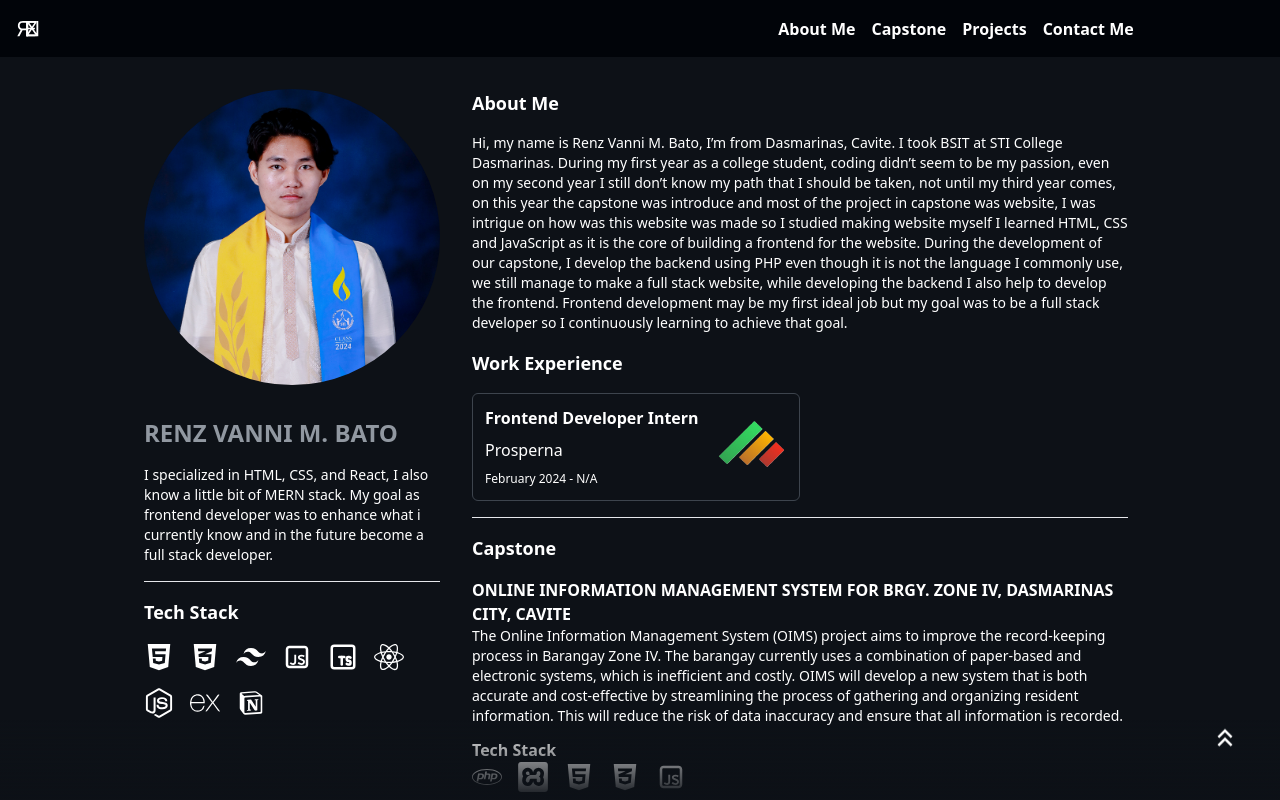
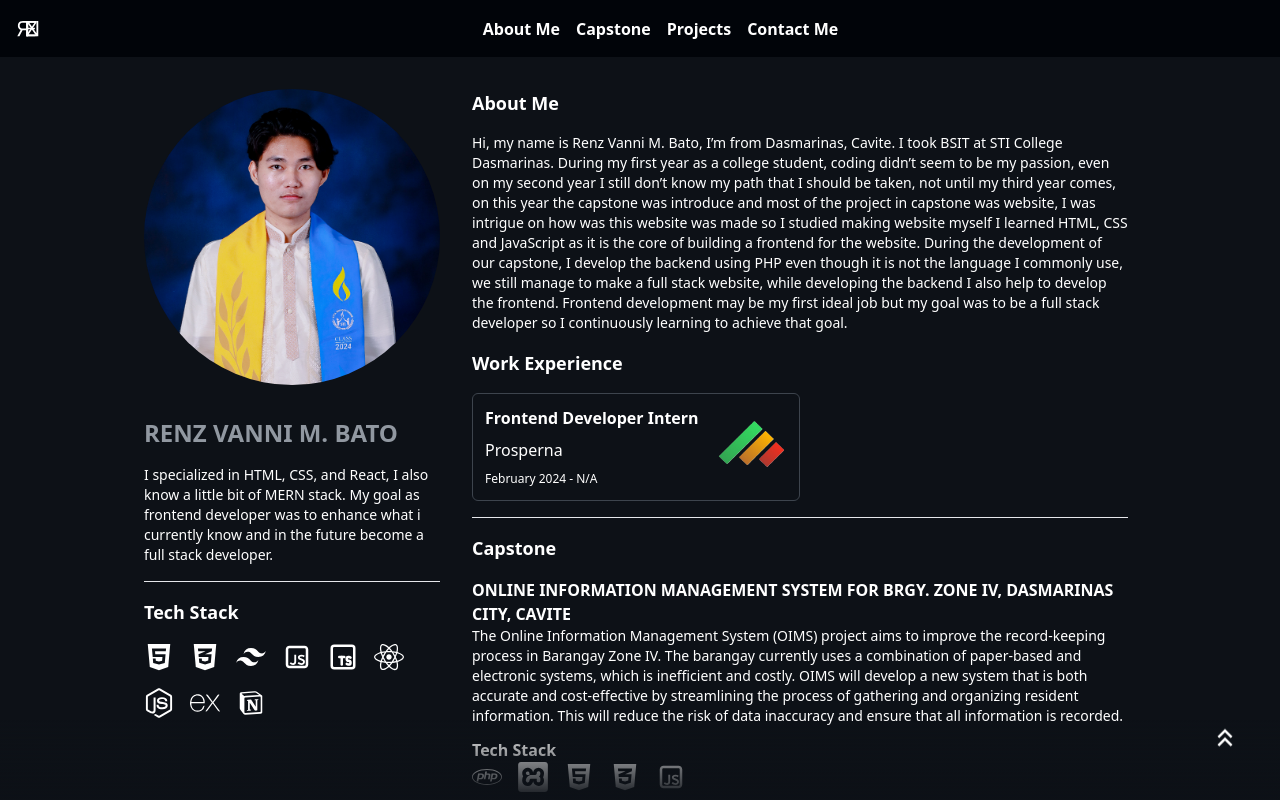
Before and after one commit to RenzVanni/portfolio-003, a React (Vite) app: page / in a window 1280 px wide. Shown: the top 800 px of the page. Built offline with nearby package versions, Linux system fonts and the light colour scheme.

Commit message:
fix header layout

```diff
--- a/src/components/Header.tsx
+++ b/src/components/Header.tsx
@@ -18,16 +18,13 @@ const Header = ({
       whileInView={{ y: 0 }}
       transition={{ y: { type: "spring", stiffness: 50 } }}
     >
-      <div className="bg-header flex items-center p-4 space-x-4 ">
-        <div className="flex flex-1 items-center justify-between">
+      <div className="bg-header flex items-center justify-between p-4 space-x-4 ">
         <Logo2 />
-
         <div
           onClick={() => setIsMenu(true)}
           className="border border-border cursor-pointer hover:scale-105 p-1.5 rounded-md md:hidden"
         >
           <LuMenu className="text-border" />
-          </div>
         </div>
 
         <div className="hidden md:flex flex-1 items-center justify-center space-x-4">
```
Lines whose indentation alone changed are shown as unchanged.
